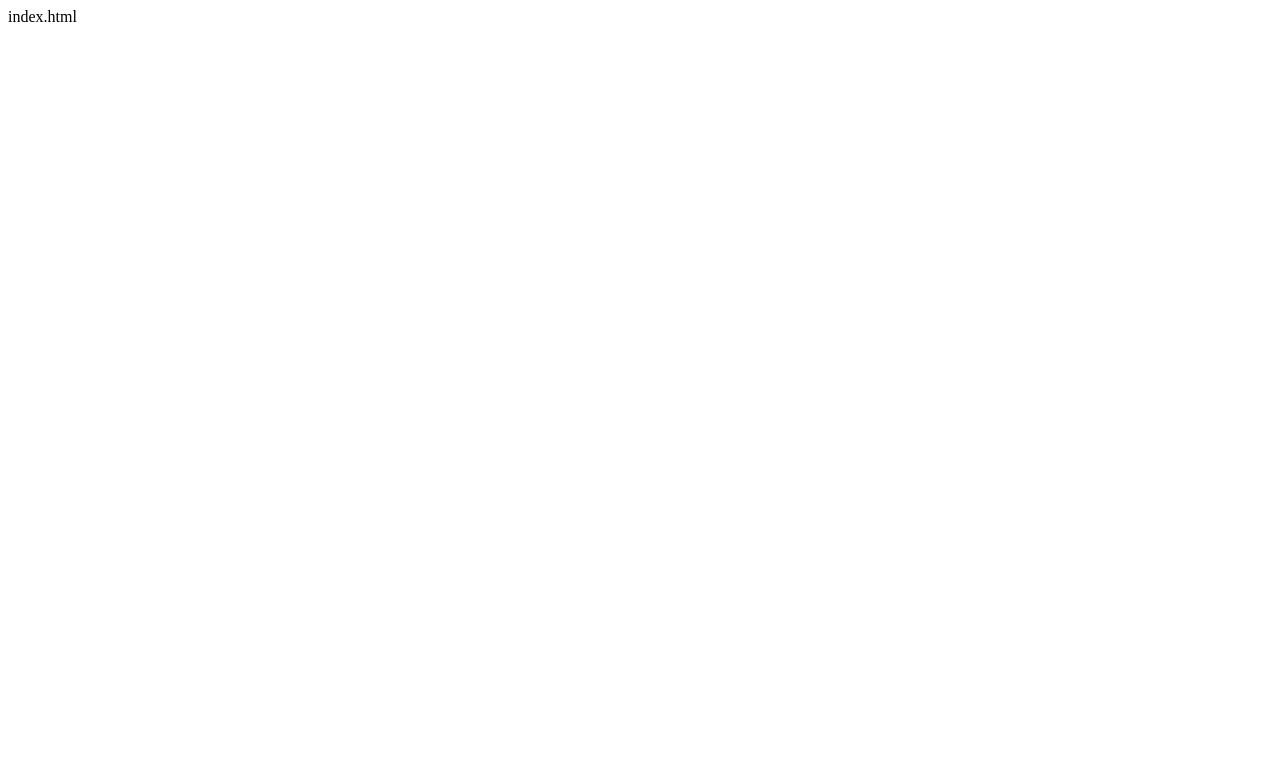
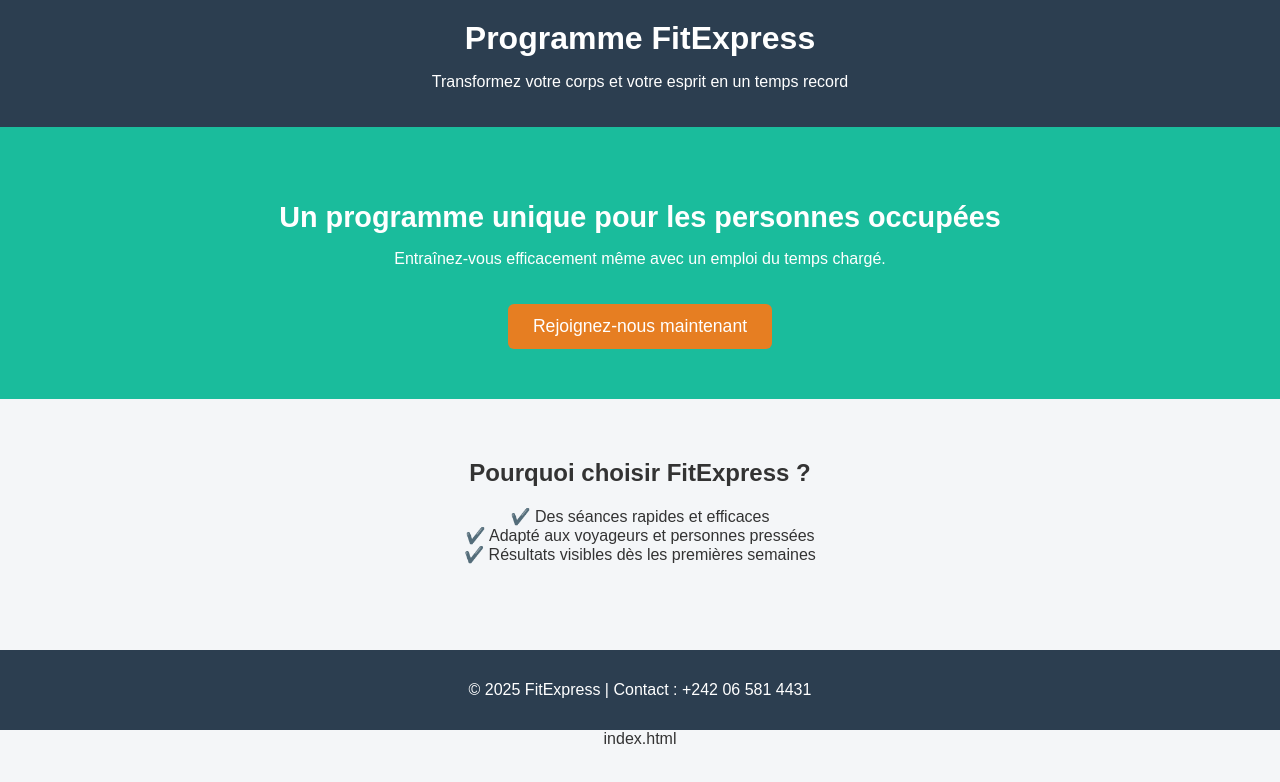
Before and after one commit to bingamoussavouernest-glitch/bingamoussavouernest-glitch.github.io, a plain HTML site: page index.html in a window 1280 px wide. Drawn offline with Linux system fonts and the light colour scheme.

Commit message:
Update index.html

```diff
--- a/index.html
+++ b/index.html
@@ -1,2 +1,83 @@
+<!DOCTYPE html>
+<html lang="fr">
+<head>
+  <meta charset="UTF-8">
+  <meta name="viewport" content="width=device-width, initial-scale=1.0">
+  <title>FitExpress - Transformez votre vie</title>
+  <style>
+    body {
+      margin: 0;
+      font-family: Arial, sans-serif;
+      background: #f4f6f8;
+      color: #333;
+      text-align: center;
+    }
+    header {
+      background: #2c3e50;
+      color: white;
+      padding: 20px;
+    }
+    header h1 {
+      margin: 0;
+      font-size: 2em;
+    }
+    .hero {
+      padding: 50px 20px;
+      background: #1abc9c;
+      color: white;
+    }
+    .hero h2 {
+      font-size: 1.8em;
+      margin-bottom: 15px;
+    }
+    .btn {
+      display: inline-block;
+      margin-top: 20px;
+      padding: 12px 25px;
+      background: #e67e22;
+      color: white;
+      text-decoration: none;
+      border-radius: 6px;
+      font-size: 1.1em;
+    }
+    .btn:hover {
+      background: #d35400;
+    }
+    section {
+      padding: 40px 20px;
+    }
+    footer {
+      background: #2c3e50;
+      color: white;
+      padding: 15px;
+      margin-top: 30px;
+    }
+  </style>
+</head>
+<body>
 
+  <header>
+    <h1>Programme FitExpress</h1>
+    <p>Transformez votre corps et votre esprit en un temps record</p>
+  </header>
+
+  <div class="hero">
+    <h2>Un programme unique pour les personnes occupées</h2>
+    <p>Entraînez-vous efficacement même avec un emploi du temps chargé.</p>
+    <a href="https://wa.me/242065814431" class="btn">Rejoignez-nous maintenant</a>
+  </div>
+
+  <section>
+    <h2>Pourquoi choisir FitExpress ?</h2>
+    <p>✔️ Des séances rapides et efficaces<br>
+       ✔️ Adapté aux voyageurs et personnes pressées<br>
+       ✔️ Résultats visibles dès les premières semaines</p>
+  </section>
+
+  <footer>
+    <p>© 2025 FitExpress | Contact : +242 06 581 4431</p>
+  </footer>
+
+</body>
+  </html>
 index.html
```
